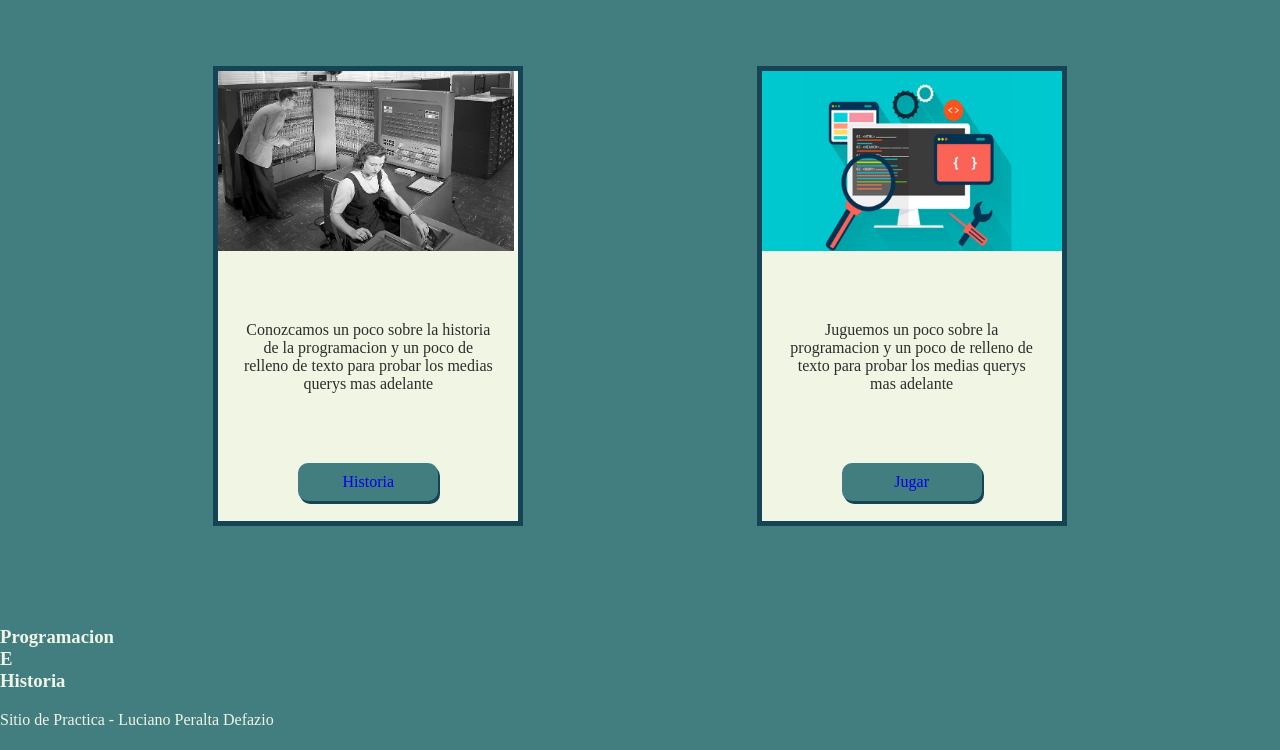
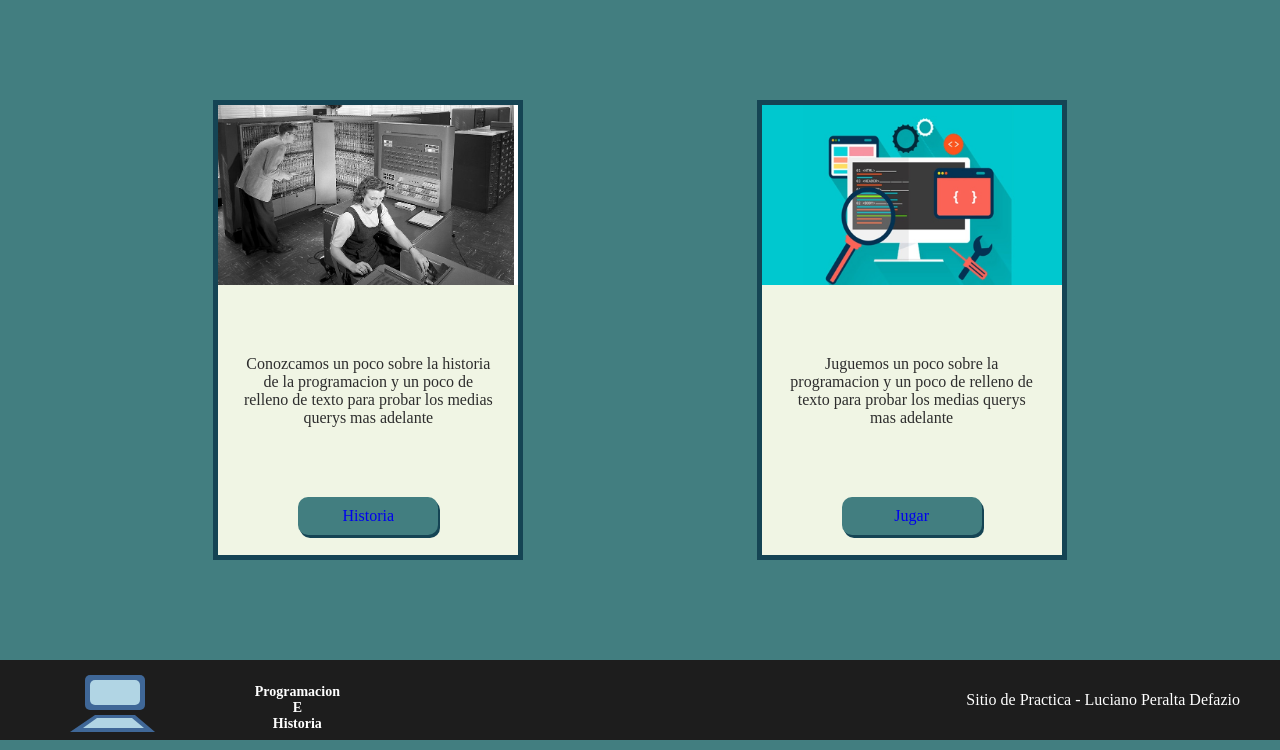
Before and after one commit to Uziano/utnfinal, a plain HTML site: page index.html in a window 1280 px wide. Shown: the part 584-1334 px from the top of the page. Before the commit the page ends 1313 px from the top, so only its background shows below. Drawn offline with Linux system fonts and the light colour scheme.

Commit message:
index html y css casi listos

```diff
--- a/index.html
+++ b/index.html
@@ -12,7 +12,14 @@
     <!-- Por algun motivo sin fix -->
     <nav>
         <!-- SVG logo -->
-        <a href="./index.html"></a>
+        <a href="./index.html">
+            <svg  width="200" height="80">
+                <rect x="45" y="5" width="60" height="35" rx="5" id="mon1" fill="#3F6797"></rect>
+                <rect x="50" y="10" width="50" height="25" rx="5" id="mon2" fill="#B1D5E4"></rect>
+                <polygon points="55 45 ,95 45,115 62,30 62" fill="#3F6797" id="tec1"></polygon>
+                <polygon points="57 48 ,92 48,104 58,43 58" fill="#B1D5E4" id="tec2"></polygon>
+            </svg>
+        </a>
         <!-- "Buttons" -->
         <ul class="menu">
             <li class="btn-menu">
@@ -51,9 +58,15 @@
     </main>
 
     <!-- Footer con Svg logo + bio -->
-    <footer>
-        <div>
-            <h3>Programacion <br>E<br> Historia </h3>
+    <footer >
+        <div class="footer-leftside">
+            <svg  width="200" height="80">
+                <rect x="45" y="5" width="60" height="35" rx="5" id="mon1" fill="#3F6797"></rect>
+                <rect x="50" y="10" width="50" height="25" rx="5" id="mon2" fill="#B1D5E4"></rect>
+                <polygon points="55 45 ,95 45,115 62,30 62" fill="#3F6797" id="tec1"></polygon>
+                <polygon points="57 48 ,92 48,104 58,43 58" fill="#B1D5E4" id="tec2"></polygon>
+            </svg>
+            <h3 class="main-title footer-title">Programacion <br>E<br> Historia </h3>
         </div>
         <div> Sitio de Practica - Luciano Peralta Defazio</div>
     </footer>
--- a/styles.css
+++ b/styles.css
@@ -105,5 +105,27 @@ li {
 
 /* Here Comes the Footer */
 
+footer{
+    background-color: #1d1d1d;
+    height: 80px;
+    display: flex;
+    justify-content: space-between;
+    align-items: center;
+    padding: 0px 40px;
+    color: white;
+}
+
+.footer-leftside {
+    display: flex;
+    justify-content: space-between;
+    width: 300px;
+    height: 60px;
+}
+
+.footer-title {
+    font-size: 14px;
+}
+
+
 
 /* Otras pestañas */
```
